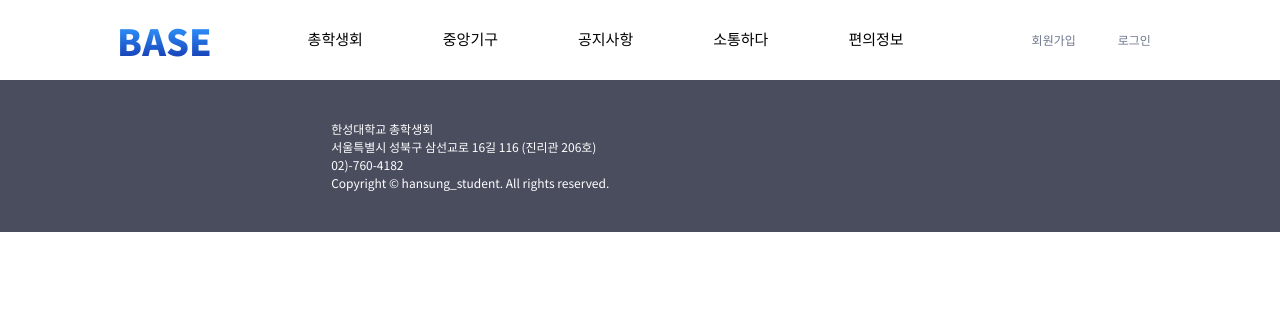
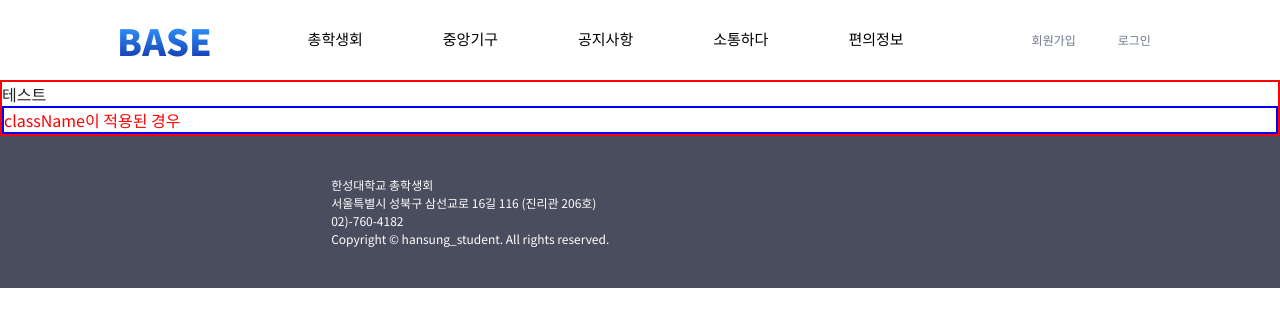
Before and after one commit to JongukYang/council-page, a React (Create React App) app in the folder council-page/: page /styledtest in a window 1280 px wide. Shown: the top 326 px of the page. Built offline with nearby package versions, Linux system fonts and the light colour scheme.

Commit message:
yjh styled-component예제 & border-bottom안보이는거 수정

```diff
--- a/council-page/src/App.js
+++ b/council-page/src/App.js
@@ -13,7 +13,7 @@ import Introduce from "./components/pages/introduce/Introduce";
 import Office from "./components/pages/office/Office";
 import Notice from "./components/pages/Notice";
 import ComQuestion from "./components/pages/Communication/Communication_question";
-
+import StyledComponentTest from "./components/pages/StyledComponentTest";
 function App() {
     return (
         <>
@@ -25,6 +25,7 @@ function App() {
                     <Route path="/office" element={<Office />} />
                     <Route path="/notice" element={<Notice />} />
                     <Route path="/communication" element={<Communication />} />
+                    <Route path="/styledtest" element={<StyledComponentTest />} />
                     <Route
                         path="/communication/question"
                         element={<ComQuestion />}
--- a/council-page/src/components/Navbar.css
+++ b/council-page/src/components/Navbar.css
@@ -258,7 +258,7 @@
     background-color: white;
     flex-direction: row;
     padding-right: 3%;
-    top:65px;
+    top:79px;
     width: 100%;
     font-size: 0.7rem;
     z-index: 999;
--- /dev/null
+++ b/council-page/src/components/pages/StyledComponentTest.js
@@ -0,0 +1,14 @@
+import React from 'react';
+import Container from './styles';
+function StyledComponentTest() {
+    return(
+        <Container>
+            테스트
+            <div className="classes">
+                className이 적용된 경우
+            </div>
+        </Container>
+    )
+}
+
+export default StyledComponentTest;
--- /dev/null
+++ b/council-page/src/components/pages/styles.jsx
@@ -0,0 +1,13 @@
+import styled from "styled-components";
+
+const Container = styled.div `
+    border: 2px solid red;
+
+    .classes {
+        border: 2px solid blue;
+        font-weihgt: 800;
+        color: ${(props) => props.color || "red"}
+    }
+`
+
+export default Container;
```
